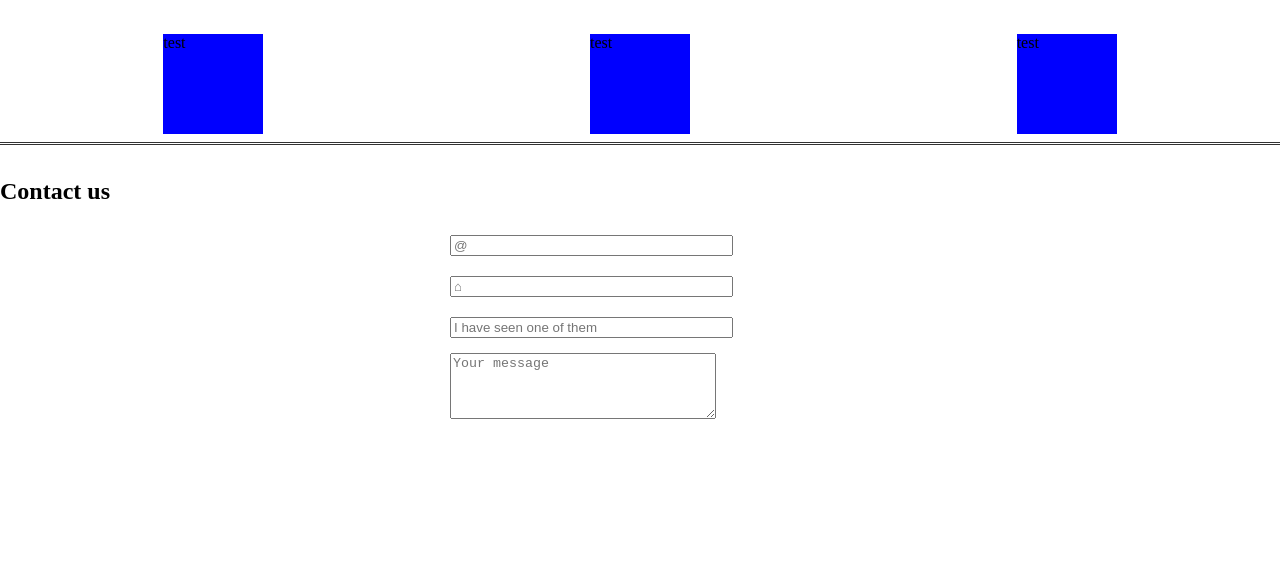
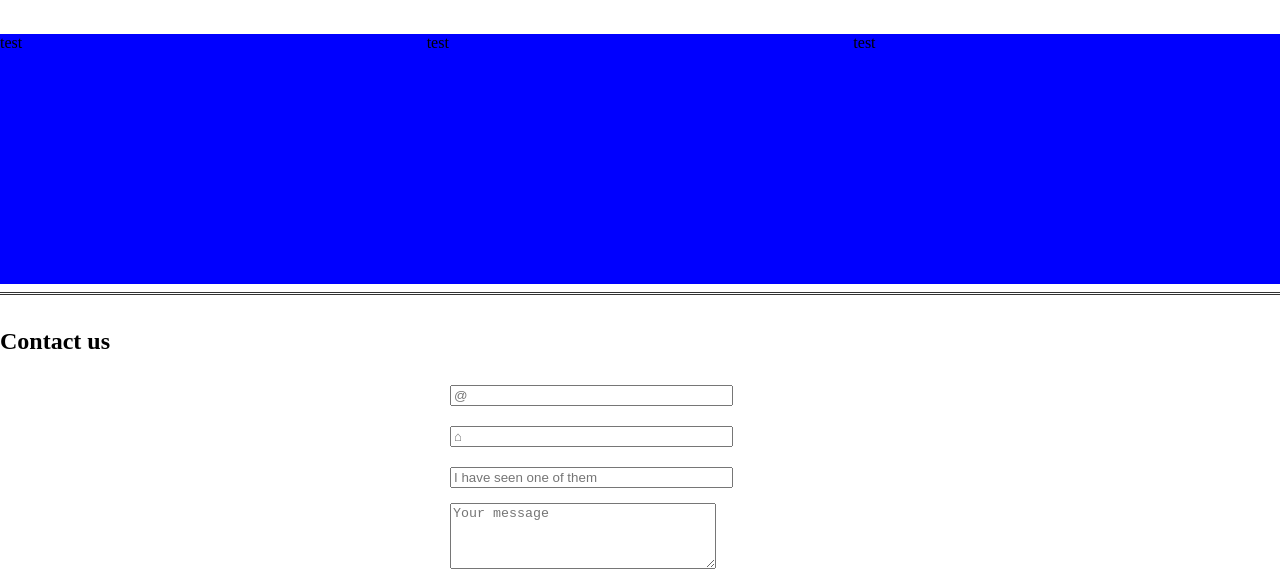
Before and after one commit to Momopeace/box, a plain HTML site: page index.html in a window 1280 px wide. Shown: the part 328-906 px from the top of the page. Before the commit the page ends 800 px from the top, so only its background shows below. Drawn offline with Linux system fonts and the light colour scheme.

```diff
--- a/style.css
+++ b/style.css
@@ -32,8 +32,8 @@ font-size: 30px;}
 justify-content: space-around; }
 
 article {background-color: blue;
-    height: 100px;
-    width: 100px;
+    height: 250px;
+    width: 500px;
     }
 
 hr {
```
